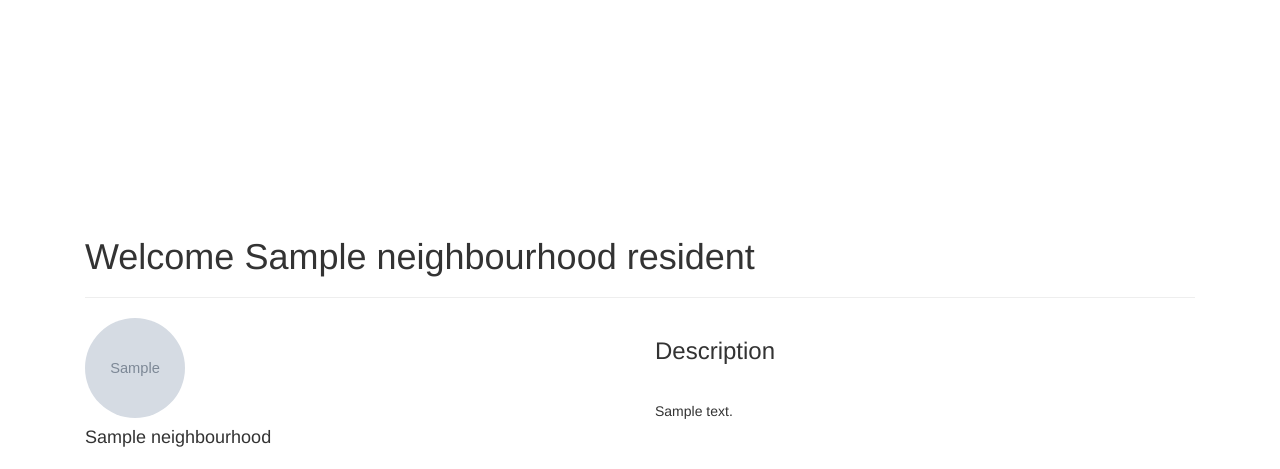
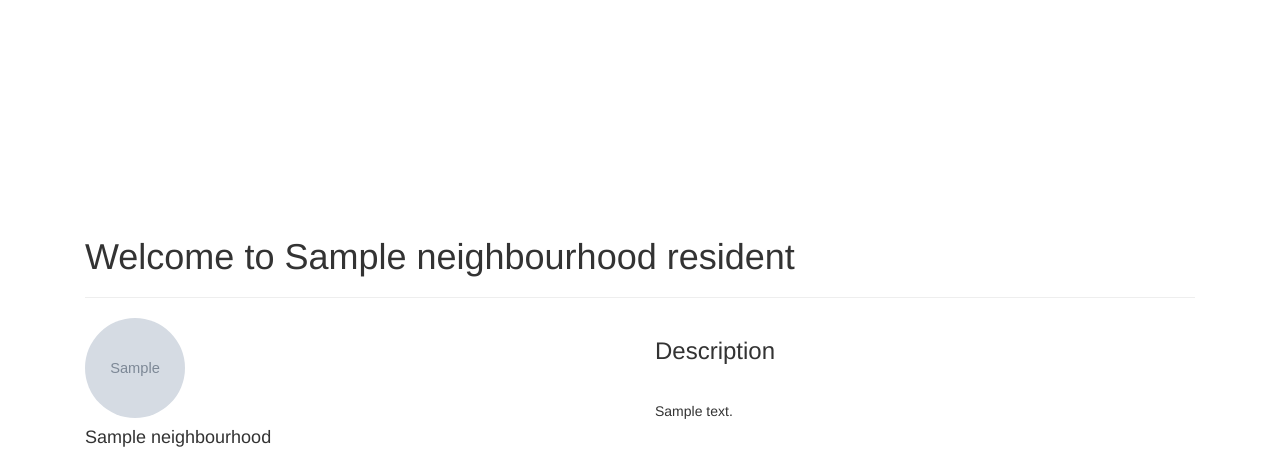
Before and after one commit to kclaudine/hood_app, a Django app: a page that uses nebapp/templates/users/hood.html in a window 1280 px wide. Shown: the part 63-532 px from the top of the page. Run offline with Django 3.2, Linux system fonts and the light colour scheme; a user stored in the database is signed in; tables that the repository leaves empty hold one stand-in row (values such as "Sample post"); grey boxes marked "Sample" are stand-in pictures; some libraries are stand-ins or nearby versions; some web fonts are replaced.

Commit message:
add changes

```diff
--- a/nebapp/templates/users/hood.html
+++ b/nebapp/templates/users/hood.html
@@ -19,7 +19,7 @@
 <div class="container">
 
     <div class="header">
-        <h1 class="head">Welcome {{our_hood.name}} resident</h1><hr>
+        <h1 class="head">Welcome to {{our_hood.name}} resident</h1><hr>
 
       <div class="row">
         <div class="col-md-6">
```
